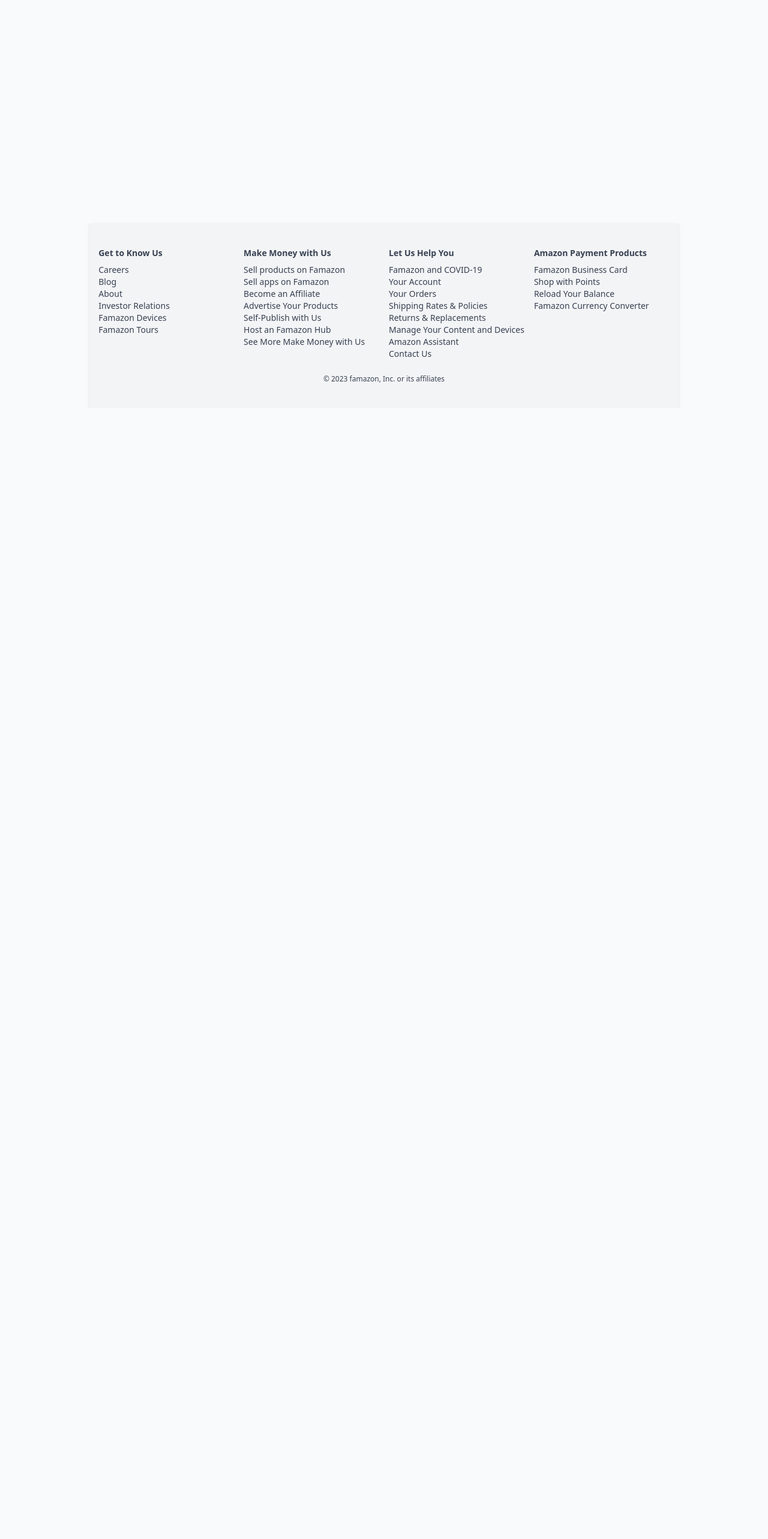
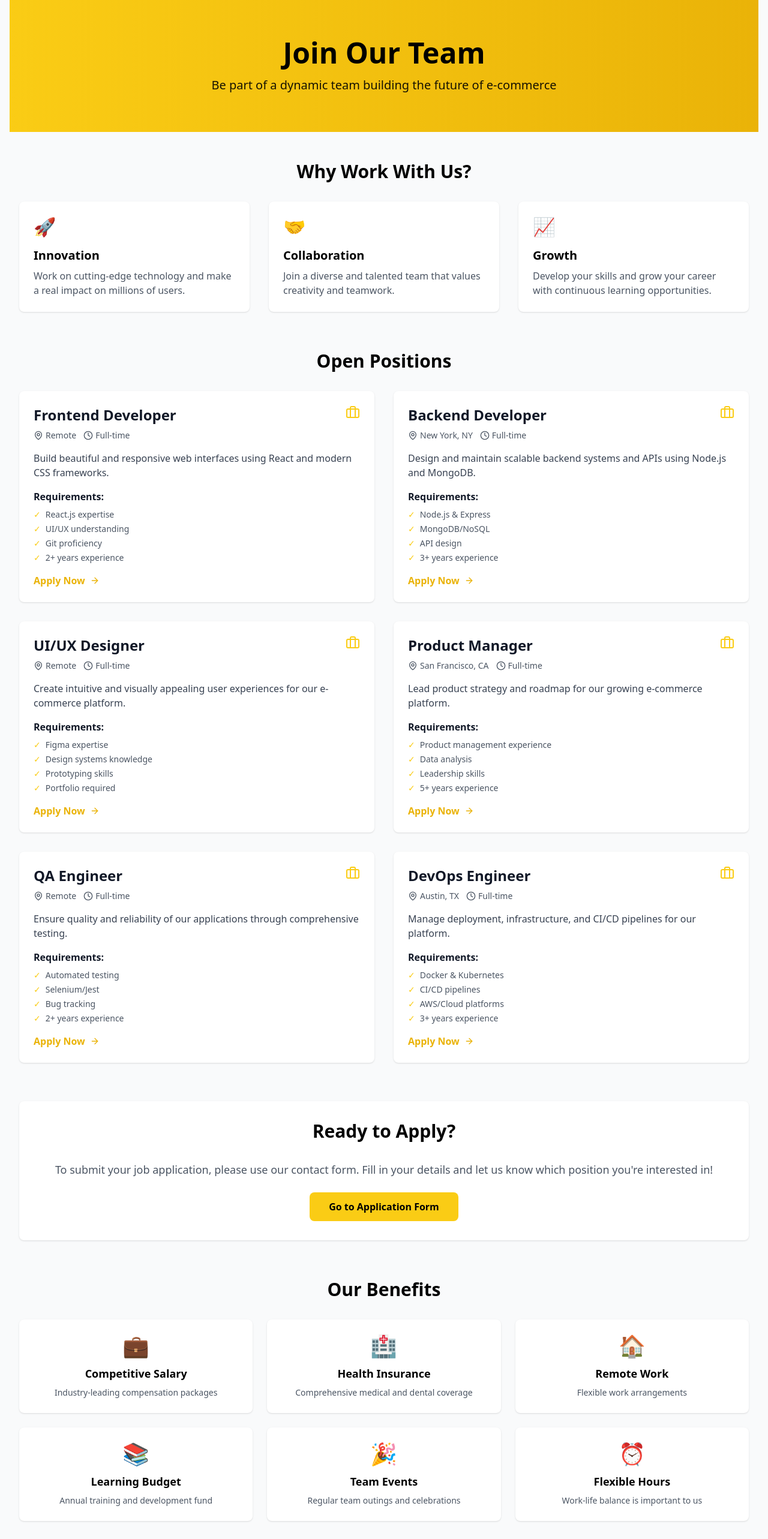
Before and after one commit to mohamed-faris77/E-commerce-app, a React (Vite) app in the folder frontend/: page /careers in a window 1280 px wide. Shown: the part 120-2686 px from the top of the page at 60% size. Before the commit the page ends 800 px from the top, so only its background shows below. Built offline with nearby package versions, Linux system fonts and the light colour scheme.

Commit message:
Updatess

```diff
--- a/frontend/src/App.jsx
+++ b/frontend/src/App.jsx
@@ -20,6 +20,7 @@
 import KitchenHomePage from './pages/KitchenHomePage';
 import FashionPage from './pages/FashionPage';
 import CustomerService from './pages/CustomerService';
+import Careers from './pages/Careers';
 
 
 function App() {
@@ -50,6 +51,7 @@
             <Route path="/login" element={<Login />} />
             <Route path="/registe" element={<Register />} />
             <Route path="/about" element={<About />} />
+            <Route path="/careers" element={<Careers />} />
 
             {/* Protected Routes - Require Authentication */}
             <Route
--- a/frontend/src/components/Footer.jsx
+++ b/frontend/src/components/Footer.jsx
@@ -8,7 +8,9 @@
         <div>
           <h4 className="font-semibold mb-2">Get to Know Us</h4>
           <ul>
-            <li>Careers</li>
+            <li>
+              <Link to="/careers" className="hover:underline">Careers</Link>
+            </li>
             <li>Blog</li>
             <li>
               <Link to="/about" className="hover:underline">About</Link>
--- a/frontend/src/pages/About.jsx
+++ b/frontend/src/pages/About.jsx
@@ -1,7 +1,10 @@
 import React from 'react';
+import { useNavigate } from 'react-router-dom';
 import { Truck, Heart, Globe, Users } from 'lucide-react';
 
 const About = () => {
+  const navigate = useNavigate();
+
   return (
     <div className="pt-24 bg-gray-50 dark:bg-gray-900 min-h-screen">
       <div className="max-w-7xl mx-auto px-4 py-12">
@@ -83,7 +86,7 @@
               <p className="text-sm text-gray-600 dark:text-gray-300">We're hiring across product, engineering and support — see our careers page to learn more.</p>
             </div>
           </div>
-          <a href="#" className="inline-block bg-yellow-400 text-black px-4 py-2 rounded hover:bg-yellow-500">View Careers</a>
+          <button onClick={() => navigate('/careers')} className="inline-block bg-yellow-400 text-black px-4 py-2 rounded hover:bg-yellow-500">View Careers</button>
         </section>
       </div>
     </div>
--- /dev/null
+++ b/frontend/src/pages/Careers.jsx
@@ -0,0 +1,187 @@
+import React from 'react';
+import { useNavigate } from 'react-router-dom';
+import { Briefcase, MapPin, Clock, ArrowRight } from 'lucide-react';
+
+const Careers = () => {
+  const navigate = useNavigate();
+
+  const jobs = [
+    {
+      id: 1,
+      title: 'Frontend Developer',
+      location: 'Remote',
+      type: 'Full-time',
+      description: 'Build beautiful and responsive web interfaces using React and modern CSS frameworks.',
+      requirements: ['React.js expertise', 'UI/UX understanding', 'Git proficiency', '2+ years experience']
+    },
+    {
+      id: 2,
+      title: 'Backend Developer',
+      location: 'New York, NY',
+      type: 'Full-time',
+      description: 'Design and maintain scalable backend systems and APIs using Node.js and MongoDB.',
+      requirements: ['Node.js & Express', 'MongoDB/NoSQL', 'API design', '3+ years experience']
+    },
+    {
+      id: 3,
+      title: 'UI/UX Designer',
+      location: 'Remote',
+      type: 'Full-time',
+      description: 'Create intuitive and visually appealing user experiences for our e-commerce platform.',
+      requirements: ['Figma expertise', 'Design systems knowledge', 'Prototyping skills', 'Portfolio required']
+    },
+    {
+      id: 4,
+      title: 'Product Manager',
+      location: 'San Francisco, CA',
+      type: 'Full-time',
+      description: 'Lead product strategy and roadmap for our growing e-commerce platform.',
+      requirements: ['Product management experience', 'Data analysis', 'Leadership skills', '5+ years experience']
+    },
+    {
+      id: 5,
+      title: 'QA Engineer',
+      location: 'Remote',
+      type: 'Full-time',
+      description: 'Ensure quality and reliability of our applications through comprehensive testing.',
+      requirements: ['Automated testing', 'Selenium/Jest', 'Bug tracking', '2+ years experience']
+    },
+    {
+      id: 6,
+      title: 'DevOps Engineer',
+      location: 'Austin, TX',
+      type: 'Full-time',
+      description: 'Manage deployment, infrastructure, and CI/CD pipelines for our platform.',
+      requirements: ['Docker & Kubernetes', 'CI/CD pipelines', 'AWS/Cloud platforms', '3+ years experience']
+    }
+  ];
+
+  const handleApplyClick = () => {
+    navigate('/contact');
+  };
+
+  return (
+    <div className="pt-24 bg-gray-50 dark:bg-gray-900 min-h-screen pb-12">
+      {/* Hero Section */}
+      <div className="bg-gradient-to-r from-yellow-400 to-yellow-500 text-black py-16">
+        <div className="max-w-7xl mx-auto px-4 text-center">
+          <h1 className="text-4xl md:text-5xl font-bold mb-4">Join Our Team</h1>
+          <p className="text-lg md:text-xl opacity-90">
+            Be part of a dynamic team building the future of e-commerce
+          </p>
+        </div>
+      </div>
+
+      <div className="max-w-7xl mx-auto px-4 py-12">
+        {/* Why Join Us */}
+        <section className="mb-16">
+          <h2 className="text-3xl font-bold mb-8 text-center">Why Work With Us?</h2>
+          <div className="grid grid-cols-1 md:grid-cols-3 gap-8">
+            <div className="bg-white dark:bg-gray-800 p-6 rounded-lg shadow hover:shadow-lg transition">
+              <div className="text-yellow-400 mb-4 text-3xl">🚀</div>
+              <h3 className="text-xl font-semibold mb-2">Innovation</h3>
+              <p className="text-gray-600 dark:text-gray-400">
+                Work on cutting-edge technology and make a real impact on millions of users.
+              </p>
+            </div>
+            <div className="bg-white dark:bg-gray-800 p-6 rounded-lg shadow hover:shadow-lg transition">
+              <div className="text-yellow-400 mb-4 text-3xl">🤝</div>
+              <h3 className="text-xl font-semibold mb-2">Collaboration</h3>
+              <p className="text-gray-600 dark:text-gray-400">
+                Join a diverse and talented team that values creativity and teamwork.
+              </p>
+            </div>
+            <div className="bg-white dark:bg-gray-800 p-6 rounded-lg shadow hover:shadow-lg transition">
+              <div className="text-yellow-400 mb-4 text-3xl">📈</div>
+              <h3 className="text-xl font-semibold mb-2">Growth</h3>
+              <p className="text-gray-600 dark:text-gray-400">
+                Develop your skills and grow your career with continuous learning opportunities.
+              </p>
+            </div>
+          </div>
+        </section>
+
+        {/* Open Positions */}
+        <section className="mb-16">
+          <h2 className="text-3xl font-bold mb-8 text-center">Open Positions</h2>
+          <div className="grid grid-cols-1 md:grid-cols-2 gap-8">
+            {jobs.map(job => (
+              <div key={job.id} className="bg-white dark:bg-gray-800 p-6 rounded-lg shadow hover:shadow-lg transition">
+                <div className="flex items-start justify-between mb-4">
+                  <div>
+                    <h3 className="text-2xl font-bold text-gray-900 dark:text-white">{job.title}</h3>
+                    <div className="flex flex-wrap gap-3 mt-2">
+                      <span className="flex items-center gap-1 text-gray-600 dark:text-gray-400 text-sm">
+                        <MapPin size={16} /> {job.location}
+                      </span>
+                      <span className="flex items-center gap-1 text-gray-600 dark:text-gray-400 text-sm">
+                        <Clock size={16} /> {job.type}
+                      </span>
+                    </div>
+                  </div>
+                  <Briefcase className="text-yellow-400" size={24} />
+                </div>
+
+                <p className="text-gray-700 dark:text-gray-300 mb-4">{job.description}</p>
+
+                <div className="mb-4">
+                  <h4 className="font-semibold text-gray-900 dark:text-white mb-2">Requirements:</h4>
+                  <ul className="space-y-1">
+                    {job.requirements.map((req, idx) => (
+                      <li key={idx} className="text-sm text-gray-600 dark:text-gray-400 flex items-center gap-2">
+                        <span className="text-yellow-400">✓</span> {req}
+                      </li>
+                    ))}
+                  </ul>
+                </div>
+
+                <a onClick={handleApplyClick} className="inline-flex items-center gap-2 text-yellow-500 font-semibold hover:text-yellow-600 cursor-pointer transition">
+                  Apply Now <ArrowRight size={16} />
+                </a>
+              </div>
+            ))}
+          </div>
+        </section>
+
+        {/* Application Form */}
+        <section id="apply" className="bg-white dark:bg-gray-800 p-8 rounded-lg shadow">
+          <h2 className="text-3xl font-bold mb-8 text-center">Ready to Apply?</h2>
+          <div className="text-center">
+            <p className="text-gray-600 dark:text-gray-400 mb-6 text-lg">
+              To submit your job application, please use our contact form. Fill in your details and let us know which position you're interested in!
+            </p>
+            <button
+              onClick={handleApplyClick}
+              className="bg-yellow-400 hover:bg-yellow-500 text-black font-bold py-3 px-8 rounded-lg flex items-center justify-center gap-2 transition mx-auto"
+            >
+              Go to Application Form
+            </button>
+          </div>
+        </section>
+
+        {/* Benefits Section */}
+        <section className="mt-16">
+          <h2 className="text-3xl font-bold mb-8 text-center">Our Benefits</h2>
+          <div className="grid grid-cols-1 md:grid-cols-2 lg:grid-cols-3 gap-6">
+            {[
+              { icon: '💼', title: 'Competitive Salary', desc: 'Industry-leading compensation packages' },
+              { icon: '🏥', title: 'Health Insurance', desc: 'Comprehensive medical and dental coverage' },
+              { icon: '🏠', title: 'Remote Work', desc: 'Flexible work arrangements' },
+              { icon: '📚', title: 'Learning Budget', desc: 'Annual training and development fund' },
+              { icon: '🎉', title: 'Team Events', desc: 'Regular team outings and celebrations' },
+              { icon: '⏰', title: 'Flexible Hours', desc: 'Work-life balance is important to us' }
+            ].map((benefit, idx) => (
+              <div key={idx} className="bg-white dark:bg-gray-800 p-6 rounded-lg shadow text-center">
+                <div className="text-4xl mb-3">{benefit.icon}</div>
+                <h3 className="text-lg font-semibold mb-2">{benefit.title}</h3>
+                <p className="text-gray-600 dark:text-gray-400 text-sm">{benefit.desc}</p>
+              </div>
+            ))}
+          </div>
+        </section>
+      </div>
+    </div>
+  );
+};
+
+export default Careers;
```
